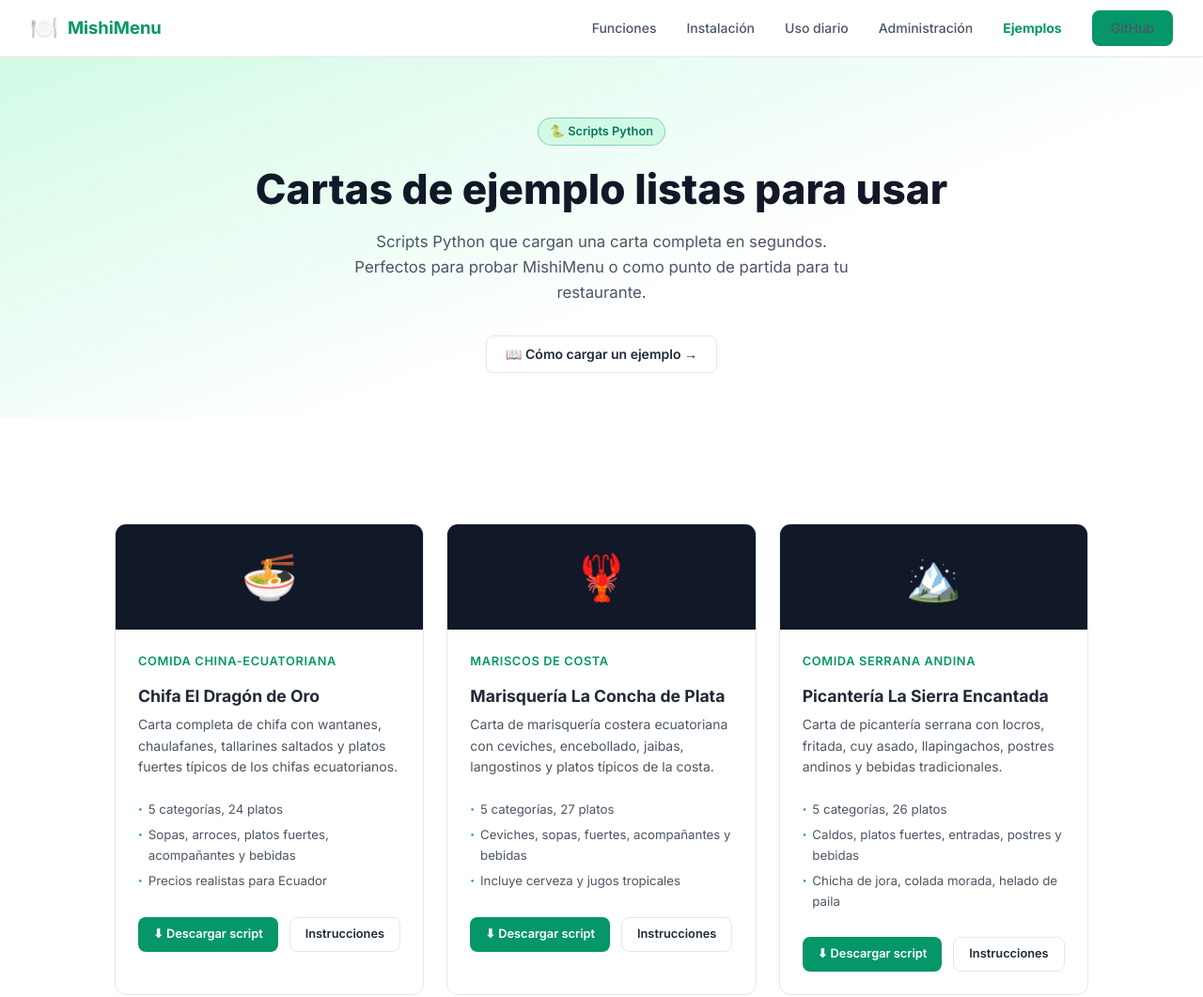
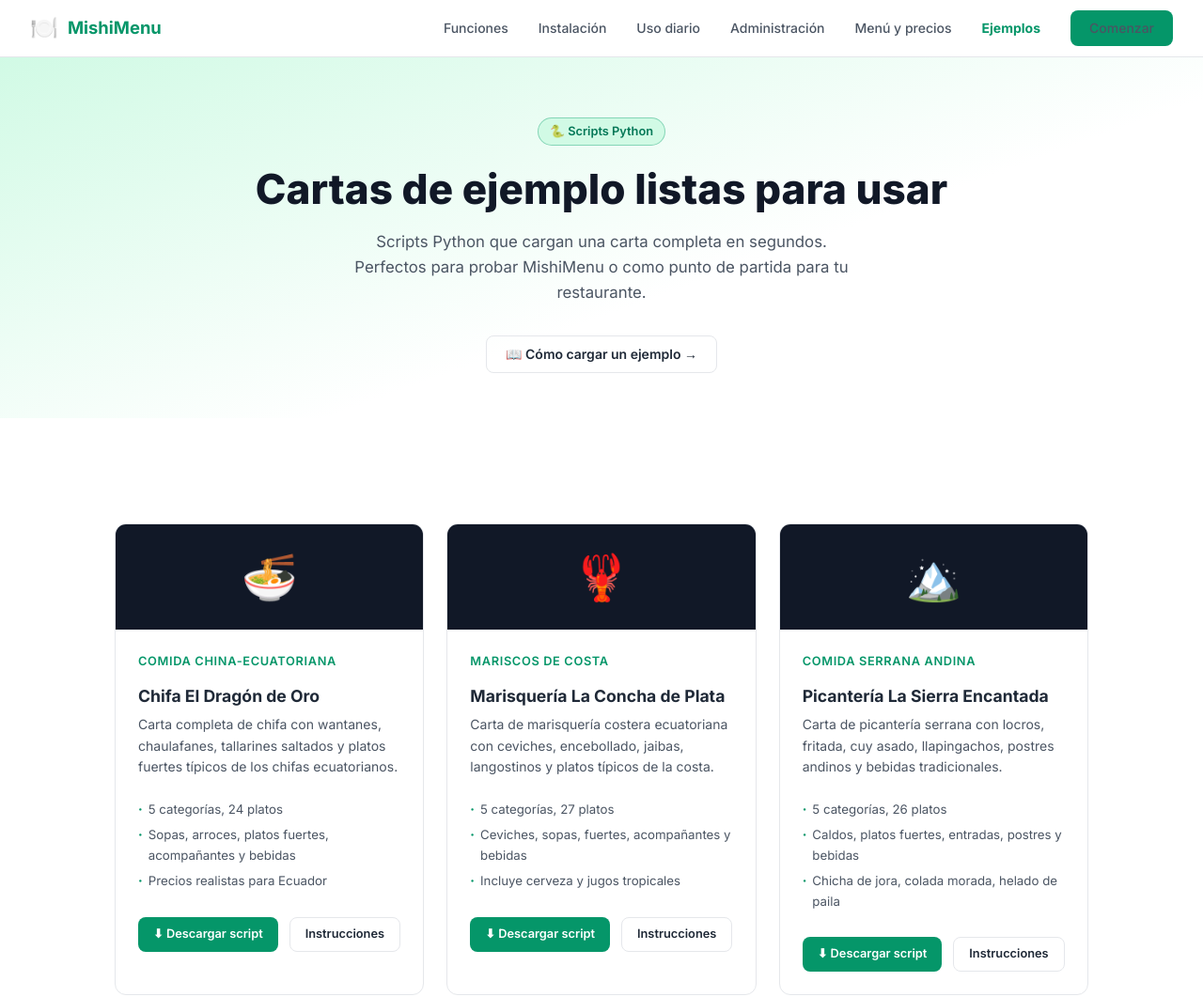
Before and after one commit to mnavas/elgatomenu-page, a plain HTML site: page pages/examples.html in a window 1280 px wide. Shown: the top 1061 px of the page at 94% size. Drawn offline with Linux system fonts and the light colour scheme.

Commit message:
Fix nav across all pages: Comenzar label and consistent links
- Replace "GitHub" CTA with "Comenzar" in all 5 pages
- Add "Ejemplos" nav link to install, daily-use, admin, menu-management
- Add "Menú y precios" nav link to examples page
- Applies to both desktop and mobile nav in each page

Co-Authored-By: Claude Sonnet 4.6 <noreply@anthropic.com>

```diff
--- a/pages/examples.html
+++ b/pages/examples.html
@@ -98,8 +98,9 @@
       <a href="install.html">Instalación</a>
       <a href="daily-use.html">Uso diario</a>
       <a href="admin.html">Administración</a>
+      <a href="menu-management.html">Menú y precios</a>
       <a href="examples.html" class="active">Ejemplos</a>
-      <a href="https://github.com/mnavas/mishimenu" target="_blank" class="btn btn-primary">GitHub</a>
+      <a href="https://github.com/mnavas/mishimenu" target="_blank" class="btn btn-primary">Comenzar</a>
     </div>
     <button class="nav-hamburger" id="nav-toggle" aria-label="Abrir menú" onclick="toggleNav()"><span></span><span></span><span></span></button>
   </div>
@@ -108,8 +109,9 @@
     <a href="install.html">Instalación</a>
     <a href="daily-use.html">Uso diario</a>
     <a href="admin.html">Administración</a>
+    <a href="menu-management.html">Menú y precios</a>
     <a href="examples.html" class="active">Ejemplos</a>
-    <a href="https://github.com/mnavas/mishimenu" target="_blank" class="btn btn-primary">GitHub</a>
+    <a href="https://github.com/mnavas/mishimenu" target="_blank" class="btn btn-primary">Comenzar</a>
   </div>
 </nav>
 
```
Also changed, not shown: pages/admin.html (+4 -2 lines), pages/daily-use.html (+4 -2 lines), pages/install.html (+4 -2 lines), pages/menu-management.html (+2 -2 lines).
